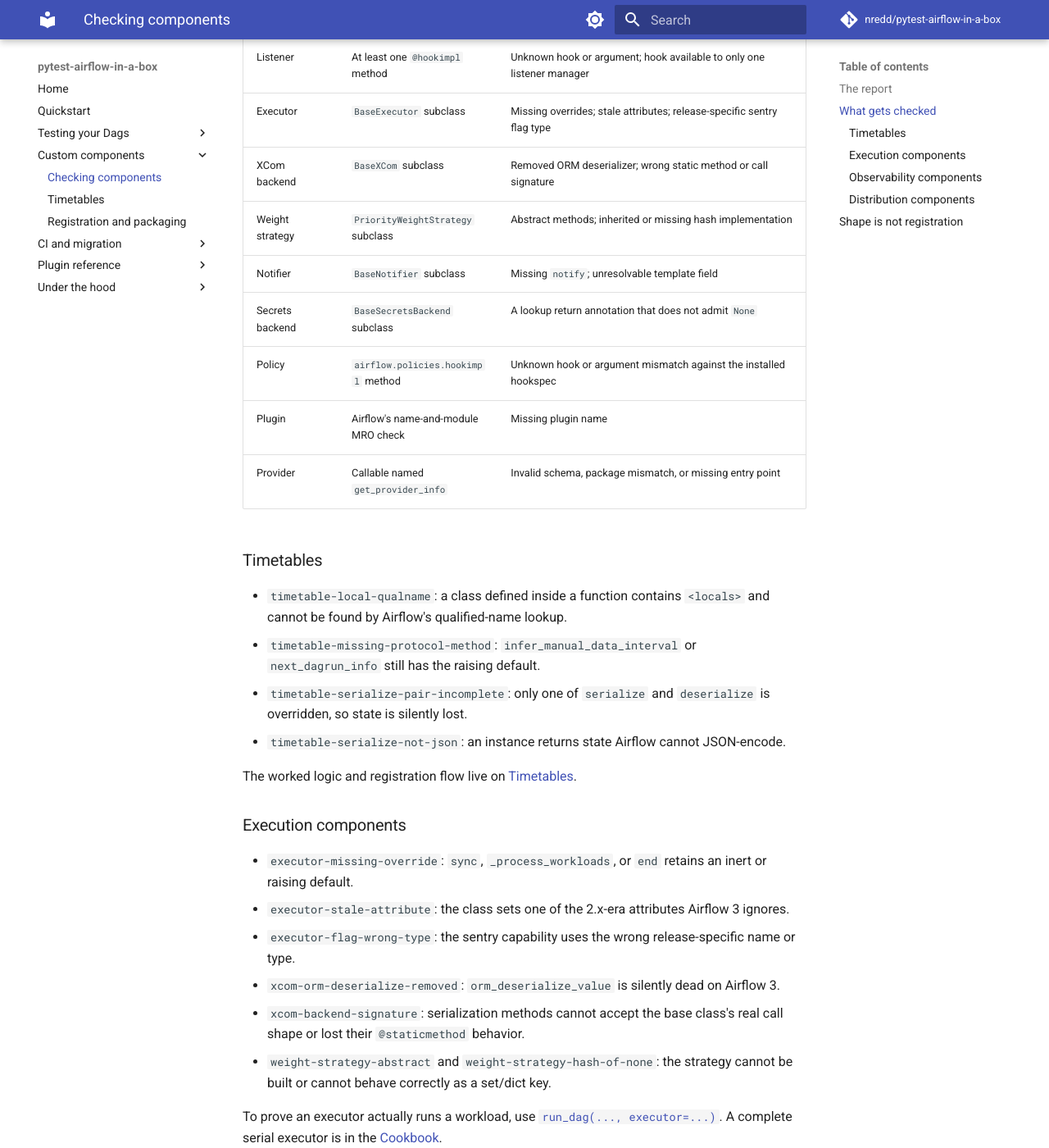
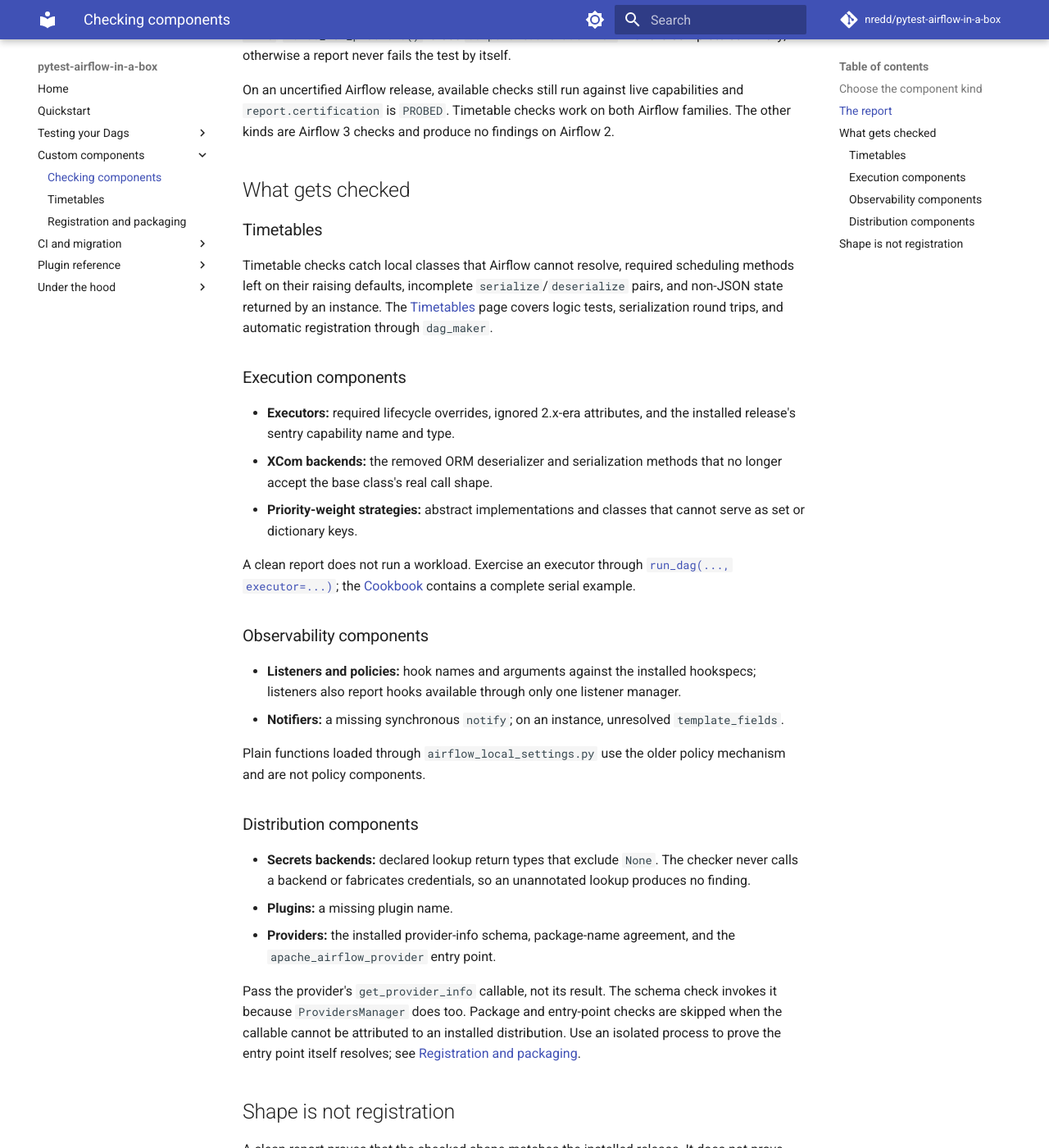
Before and after one commit to nredd/pytest-airflow-in-a-box, an MkDocs documentation site: the page built from docs/guide/custom-components.md, in a window 1280 px wide and 1400 px high, scrolled down 1183 px. Shown: the whole window at 82% size. Built offline with MkDocs 1.6.1 and Material for MkDocs 9.7.7, drawn with Linux system fonts in a browser that asks for light colours; comment, search, counter and statistics services are not loaded; some of the changed text lies outside the part shown.

Commit message:
docs: streamline component checks

````diff
--- a/docs/guide/custom-components.md
+++ b/docs/guide/custom-components.md
@@ -1,11 +1,8 @@
 # Checking components
 
-You wrote a timetable, listener, or executor; the class imported and the suite stayed green.
-That proves remarkably little. Many Airflow extension points are protocols, pluggy hooks, or
-base classes whose defaults fail only when the scheduler finally calls them.
-
-`check_component` checks the static contract without a database, cache mutation, or Airflow
-bootstrap:
+Airflow validates many extension points only when the scheduler, worker, or Dag processor
+discovers them. Run `check_component` first to catch contract errors against the installed
+Airflow release without starting a database or mutating Airflow's live registries:
 
 ```python
 from pytest_airflow_in_a_box.components import check_component
@@ -15,14 +12,32 @@
     check_component(MyTimetable).raise_for_problems()
 ```
 
-It covers the ten pluggable kinds Airflow discovers by configuration or registration. Your own
-operator, hook, sensor, or `@task` decorator is not one of them; execute that code through the
-[fidelity ladder](ladder.md).
+Use this check for timetables, listeners, executors, XCom backends, priority-weight strategies,
+notifiers, secrets backends, policies, plugins, and providers. Test operators, hooks, sensors,
+and `@task` decorators through the [fidelity ladder](ladder.md) instead.
+
+## Choose the component kind
+
+`check_component` normally detects the kind from inheritance, Airflow's pluggy markers, plugin
+shape, or a callable named `get_provider_info`. Pass a class or an existing instance; the
+checker never constructs a class, so required and side-effectful constructors are safe.
+
+Force the kind when the component is intentionally duck-typed or still incomplete:
+
+```python
+from pytest_airflow_in_a_box.components import ComponentKind, check_component
+
+report = check_component(MyListener, kind=ComponentKind.LISTENER)
+```
+
+This matters because an unrecognized component returns a clean report: no applicable checks is
+not the same as a validated contract. `ComponentKind` contains `TIMETABLE`, `LISTENER`,
+`EXECUTOR`, `XCOM`, `WEIGHT_STRATEGY`, `NOTIFIER`, `SECRETS_BACKEND`, `POLICY`, `PLUGIN`, and
+`PROVIDER`.
 
 ## The report
 
-Pass a class or an instance. The checker never constructs a class, so required or side-effectful
-constructors are safe:
+Checks accumulate every finding instead of stopping at the first one:
 
 ```python
 report = check_component(MyExecutor)
@@ -33,90 +48,62 @@
 report.raise_for_problems()
 ```
 
-Each problem has `code`, `message`, and `hint`. Checks accumulate findings without raising;
-only `raise_for_problems()` or your own assertion turns them into a failure. On an uncertified
-Airflow release, live probes still run and `report.certification` is `PROBED`.
+Each `ComponentProblem` has a machine-readable `code`, a specific `message`, and a corrective
+`hint`. `raise_for_problems()` raises `ComponentContractError` with the complete summary;
+otherwise a report never fails the test by itself.
 
-Pass `kind=ComponentKind.<NAME>` to force classification. Without it, an unknown component
-returns a clean empty report. Every kind except timetable requires Airflow 3.x and reports no
-problems on 2.x.
+On an uncertified Airflow release, available checks still run against live capabilities and
+`report.certification` is `PROBED`. Timetable checks work on both Airflow families. The other
+kinds are Airflow 3 checks and produce no findings on Airflow 2.
 
 ## What gets checked
 
-| Kind | Detection | Problems |
-| --- | --- | --- |
-| Timetable | `Timetable` inheritance | Local qualname; missing protocol methods; incomplete serialization pair; non-JSON state |
-| Listener | At least one `@hookimpl` method | Unknown hook or argument; hook available to only one listener manager |
-| Executor | `BaseExecutor` subclass | Missing overrides; stale attributes; release-specific sentry flag type |
-| XCom backend | `BaseXCom` subclass | Removed ORM deserializer; wrong static method or call signature |
-| Weight strategy | `PriorityWeightStrategy` subclass | Abstract methods; inherited or missing hash implementation |
-| Notifier | `BaseNotifier` subclass | Missing `notify`; unresolvable template field |
-| Secrets backend | `BaseSecretsBackend` subclass | A lookup return annotation that does not admit `None` |
-| Policy | `airflow.policies.hookimpl` method | Unknown hook or argument mismatch against the installed hookspec |
-| Plugin | Airflow's name-and-module MRO check | Missing plugin name |
-| Provider | Callable named `get_provider_info` | Invalid schema, package mismatch, or missing entry point |
-
 ### Timetables
 
-- `timetable-local-qualname`: a class defined inside a function contains `<locals>` and cannot
-  be found by Airflow's qualified-name lookup.
-- `timetable-missing-protocol-method`: `infer_manual_data_interval` or `next_dagrun_info` still
-  has the raising default.
-- `timetable-serialize-pair-incomplete`: only one of `serialize` and `deserialize` is
-  overridden, so state is silently lost.
-- `timetable-serialize-not-json`: an instance returns state Airflow cannot JSON-encode.
-
-The worked logic and registration flow live on [Timetables](custom-timetables.md).
+Timetable checks catch local classes that Airflow cannot resolve, required scheduling methods
+left on their raising defaults, incomplete `serialize`/`deserialize` pairs, and non-JSON state
+returned by an instance. The [Timetables](custom-timetables.md) page covers logic tests,
+serialization round trips, and automatic registration through `dag_maker`.
 
 ### Execution components
 
-- `executor-missing-override`: `sync`, `_process_workloads`, or `end` retains an inert or
-  raising default.
-- `executor-stale-attribute`: the class sets one of the 2.x-era attributes Airflow 3 ignores.
-- `executor-flag-wrong-type`: the sentry capability uses the wrong release-specific name or
-  type.
-- `xcom-orm-deserialize-removed`: `orm_deserialize_value` is silently dead on Airflow 3.
-- `xcom-backend-signature`: serialization methods cannot accept the base class's real call
-  shape or lost their `@staticmethod` behavior.
-- `weight-strategy-abstract` and `weight-strategy-hash-of-none`: the strategy cannot be built or
-  cannot behave correctly as a set/dict key.
+- **Executors:** required lifecycle overrides, ignored 2.x-era attributes, and the installed
+  release's sentry capability name and type.
+- **XCom backends:** the removed ORM deserializer and serialization methods that no longer
+  accept the base class's real call shape.
+- **Priority-weight strategies:** abstract implementations and classes that cannot serve as
+  set or dictionary keys.
 
-To prove an executor actually runs a workload, use
-[`run_dag(..., executor=...)`](ladder.md#executor-driven-runs). A complete serial executor is in
-the [Cookbook](cookbook.md#a-minimal-serial-executor).
+A clean report does not run a workload. Exercise an executor through
+[`run_dag(..., executor=...)`](ladder.md#executor-driven-runs); the
+[Cookbook](cookbook.md#a-minimal-serial-executor) contains a complete serial example.
 
 ### Observability components
 
-- `listener-no-matching-hookspec` and `listener-unknown-argument`: pluggy would ignore the hook
-  or reject it at registration.
-- `listener-core-manager-only` and `listener-sdk-manager-only`: the hook exists on only one of
-  Airflow's two listener managers.
-- `notifier-missing-notify`: only `async_notify` was implemented, while callback paths call
-  synchronous `notify`.
-- `notifier-template-fields-unresolvable`: an instance names an attribute it does not carry.
-- `policy-unknown-hookspec` and `policy-argument-name-mismatch`: the hook cannot register
-  against the installed release.
+- **Listeners and policies:** hook names and arguments against the installed hookspecs;
+  listeners also report hooks available through only one listener manager.
+- **Notifiers:** a missing synchronous `notify`; on an instance, unresolved `template_fields`.
 
-Plain functions loaded through `airflow_local_settings.py` use an older policy mechanism and
-are not classified as policy components.
+Plain functions loaded through `airflow_local_settings.py` use the older policy mechanism and
+are not policy components.
 
 ### Distribution components
 
-- `secrets-backend-raises-on-miss`: an override's declared return type does not allow `None`.
-  The checker does not call a real backend or fabricate credentials.
-- `plugin-name-missing`: discovery would reject an `AirflowPlugin` with no name.
-- `provider-info-schema`: `get_provider_info()` raises or violates the installed Airflow
-  package's schema.
-- `provider-package-name-mismatch` and `provider-no-entry-point`: distribution metadata does
-  not agree with or expose the provider callable.
+- **Secrets backends:** declared lookup return types that exclude `None`. The checker never
+  calls a backend or fabricates credentials, so an unannotated lookup produces no finding.
+- **Plugins:** a missing plugin name.
+- **Providers:** the installed provider-info schema, package-name agreement, and the
+  `apache_airflow_provider` entry point.
 
-Pass the `get_provider_info` callable, not its result. Distribution checks that cannot
-attribute a callable to an installed package are skipped. To prove the entry point itself
-resolves, use the isolated process described in
+Pass the provider's `get_provider_info` callable, not its result. The schema check invokes it
+because `ProvidersManager` does too. Package and entry-point checks are skipped when the
+callable cannot be attributed to an installed distribution. Use an isolated process to prove
+the entry point itself resolves; see
 [Registration and packaging](custom-components-wiring.md#isolated-entry-point-discovery).
 
 ## Shape is not registration
 
-A clean report proves only the component's contract. Production still loads it through a
-plugin, configuration value, or distribution entry point. The next step is
-[Registration and packaging](custom-components-wiring.md).
+A clean report proves that the checked shape matches the installed release. It does not prove
+that production can discover the component or that the component behaves correctly. Continue
+with [Registration and packaging](custom-components-wiring.md), then exercise the behavior at
+the appropriate rung of the [fidelity ladder](ladder.md).
````
